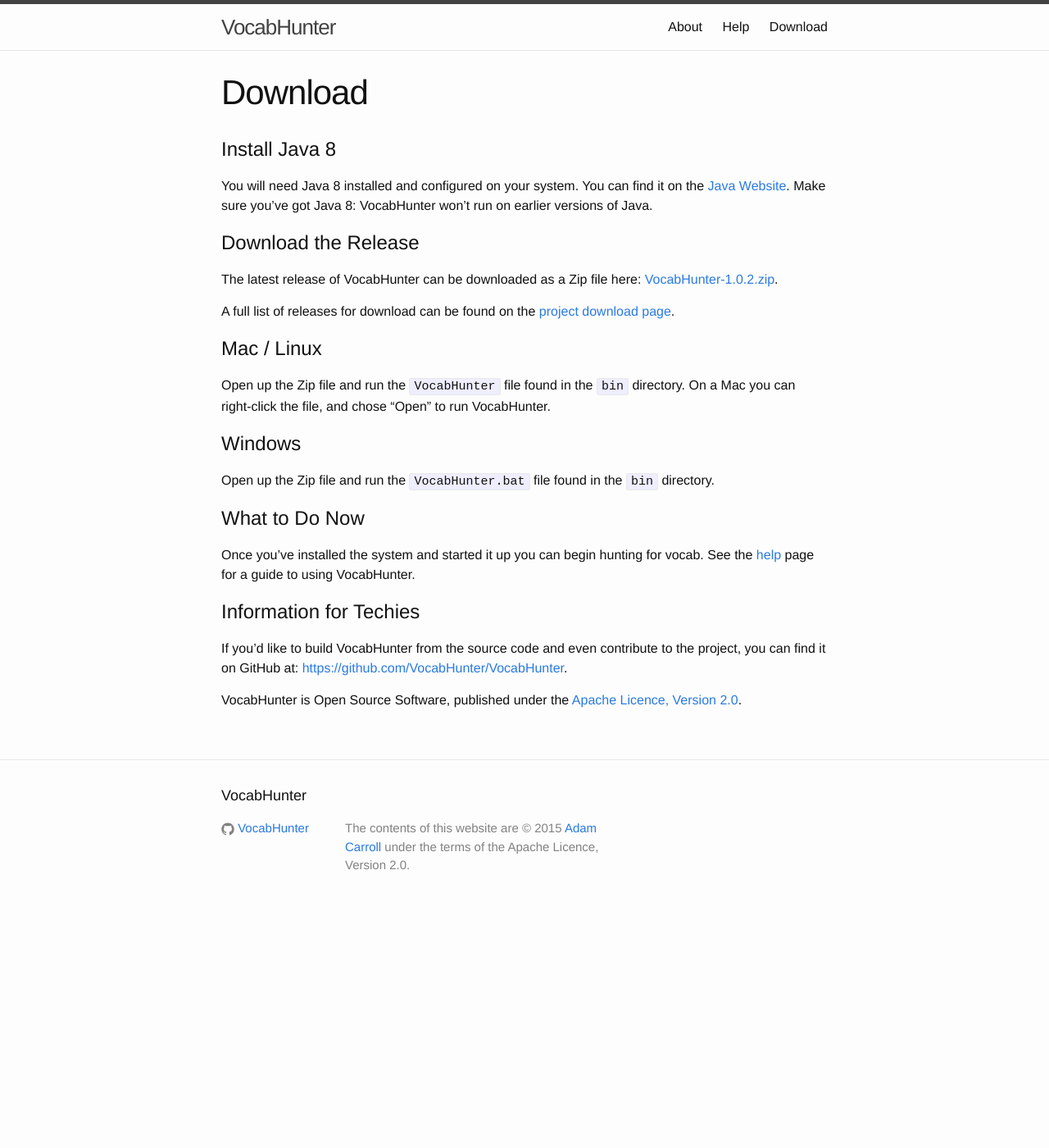
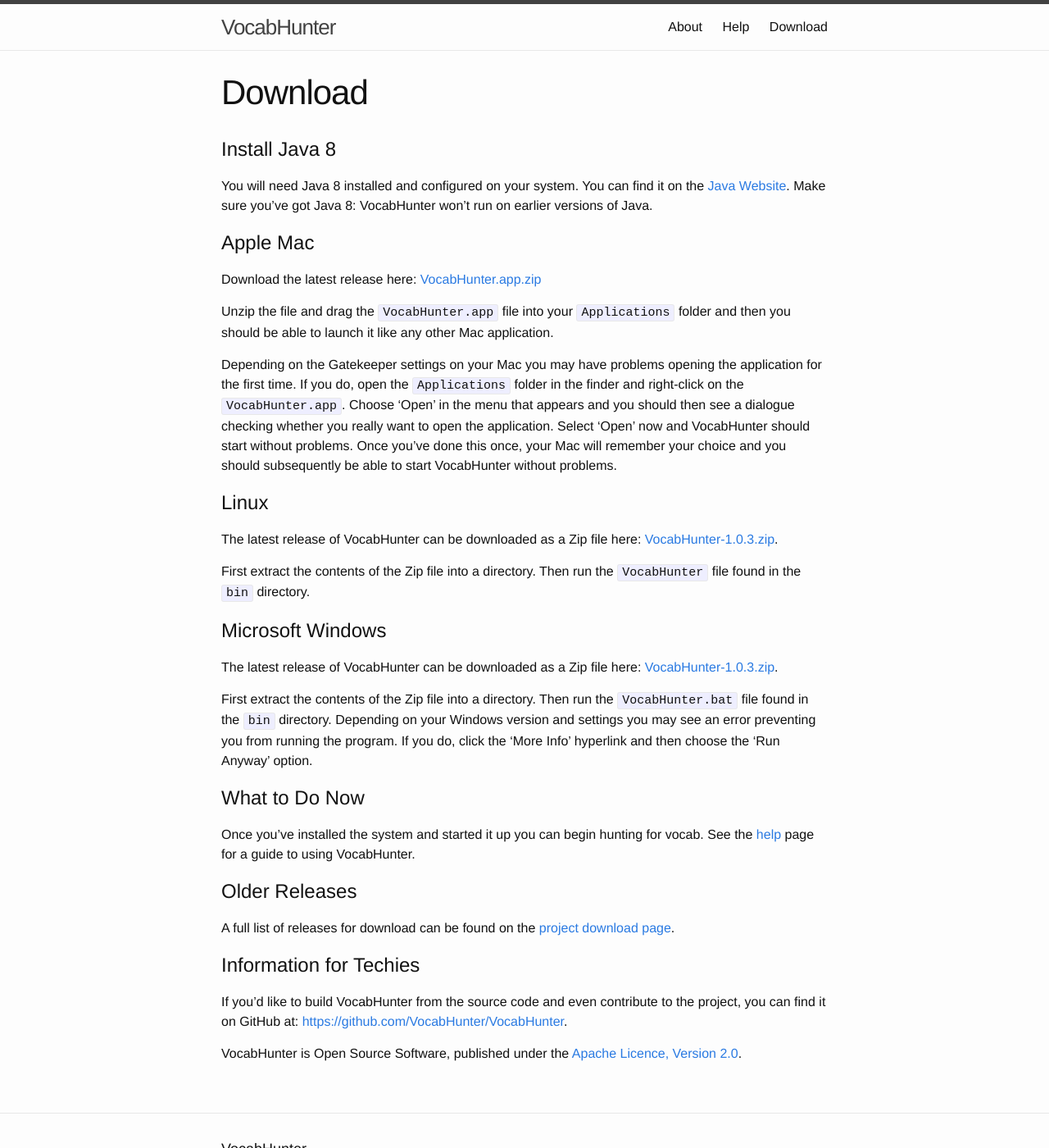
Before and after one commit to VocabHunter/vocabhunter.github.io, a Jekyll site: the page built from download.md, in a window 1280 px wide and 1400 px high. Shown: the whole window at 82% size. Built offline with Jekyll 4.4.1, drawn with Linux system fonts in a browser that asks for light colours.

Commit message:
Updated version and installation instructions

```diff
--- a/_config.yml
+++ b/_config.yml
@@ -10,4 +10,4 @@
 # Build settings
 markdown: kramdown
 
-release_version: 1.0.2
+release_version: 1.0.3
--- a/download.md
+++ b/download.md
@@ -8,23 +8,33 @@
 
 You will need Java 8 installed and configured on your system.  You can find it on the [Java Website](https://java.com/download/).  Make sure you've got Java 8: VocabHunter won't run on earlier versions of Java.
 
-# Download the Release
+# Apple Mac
+
+Download the latest release here: [VocabHunter.app.zip](https://github.com/VocabHunter/VocabHunter/releases/download/{{site.release_version}}/VocabHunter.app.zip)
+
+Unzip the file and drag the ``VocabHunter.app`` file into your ``Applications`` folder and then you should be able to launch it like any other Mac application.
+
+Depending on the Gatekeeper settings on your Mac you may have problems opening the application for the first time.  If you do, open the ``Applications`` folder in the finder and right-click on the ``VocabHunter.app``.  Choose 'Open' in the menu that appears and you should then see a dialogue checking whether you really want to open the application.  Select 'Open' now and VocabHunter should start without problems.  Once you've done this once, your Mac will remember your choice and you should subsequently be able to start VocabHunter without problems.
+
+# Linux
 
 The latest release of VocabHunter can be downloaded as a Zip file here: [VocabHunter-{{site.release_version}}.zip](https://github.com/VocabHunter/VocabHunter/releases/download/{{site.release_version}}/VocabHunter-{{site.release_version}}.zip).
 
-A full list of releases for download can be found on the [project download page](https://github.com/VocabHunter/VocabHunter/releases).
+First extract the contents of the Zip file into a directory.  Then run the ``VocabHunter`` file found in the ``bin`` directory.
 
-# Mac / Linux
+# Microsoft Windows
 
-Open up the Zip file and run the ``VocabHunter`` file found in the ``bin`` directory.  On a Mac you can right-click the file, and chose "Open" to run VocabHunter.
+The latest release of VocabHunter can be downloaded as a Zip file here: [VocabHunter-{{site.release_version}}.zip](https://github.com/VocabHunter/VocabHunter/releases/download/{{site.release_version}}/VocabHunter-{{site.release_version}}.zip).
 
-# Windows
-
-Open up the Zip file and run the ``VocabHunter.bat`` file found in the ``bin`` directory.
+First extract the contents of the Zip file into a directory.  Then run the ``VocabHunter.bat`` file found in the ``bin`` directory.  Depending on your Windows version and settings you may see an error preventing you from running the program.  If you do, click the 'More Info' hyperlink and then choose the 'Run Anyway' option.
 
 # What to Do Now
 
 Once you've installed the system and started it up you can begin hunting for vocab.  See the [help](/help) page for a guide to using VocabHunter.
+
+# Older Releases
+
+A full list of releases for download can be found on the [project download page](https://github.com/VocabHunter/VocabHunter/releases).
 
 # Information for Techies
 
```
